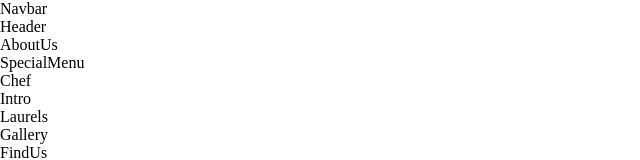
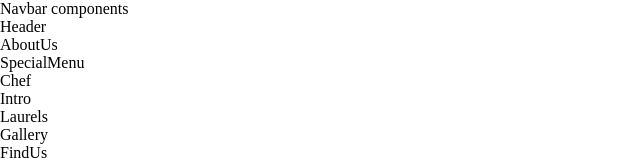
Before and after one commit to Sakshi1127/Restaurant-Project, a React (Create React App) app: page / in a window 1280 px wide. Shown: the top 160 px of the page, without its empty margins (0-640 px from the left). Built offline with nearby package versions, Linux system fonts and the light colour scheme; a web font is replaced by a local one.

Commit message:
navbar change

```diff
--- a/src/components/Navbar/Navbar.jsx
+++ b/src/components/Navbar/Navbar.jsx
@@ -4,7 +4,7 @@ import './Navbar.css';
 
 const Navbar = () => (
   <div>
-    Navbar
+    Navbar components
   </div>
 );
 
```
